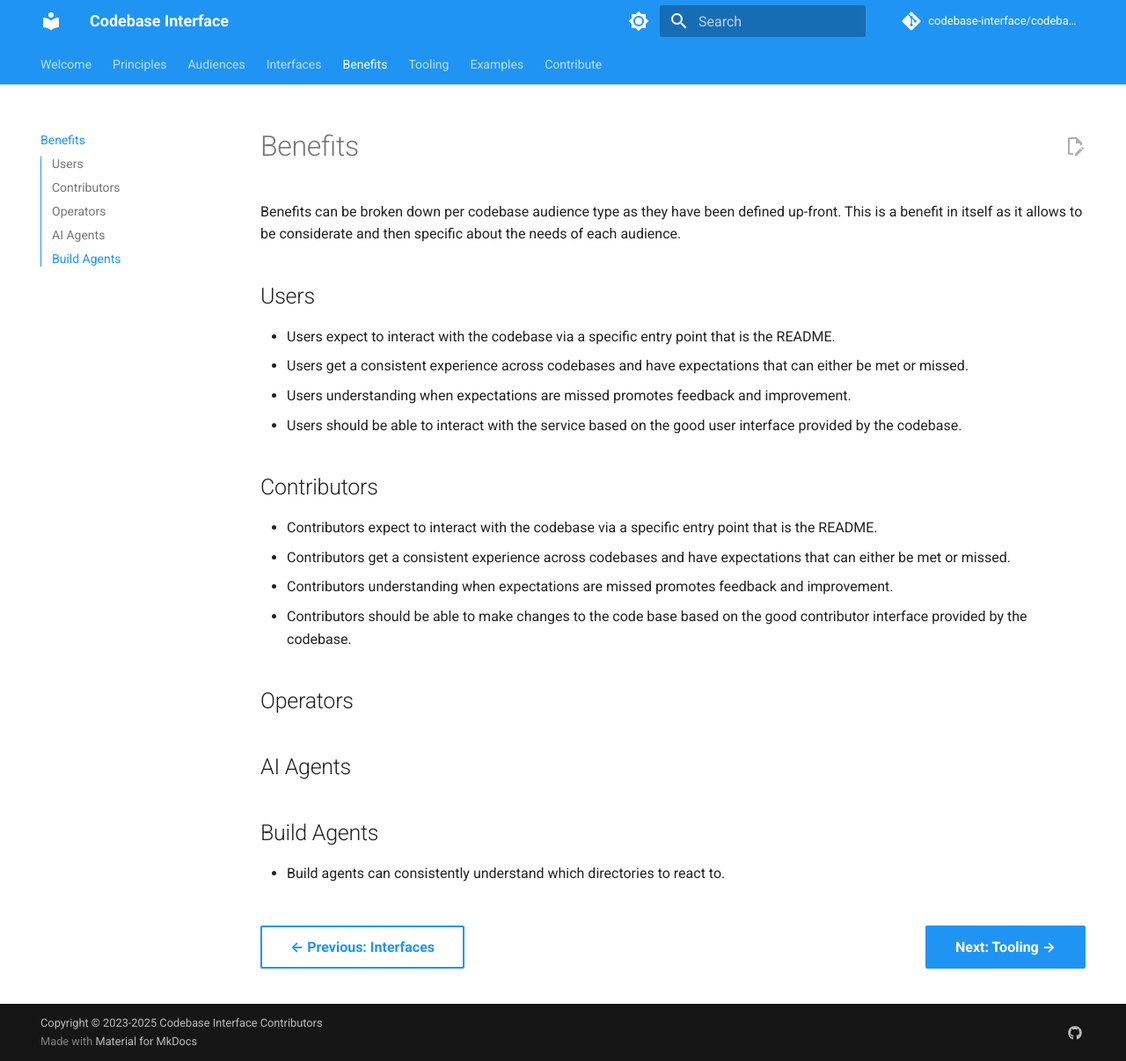
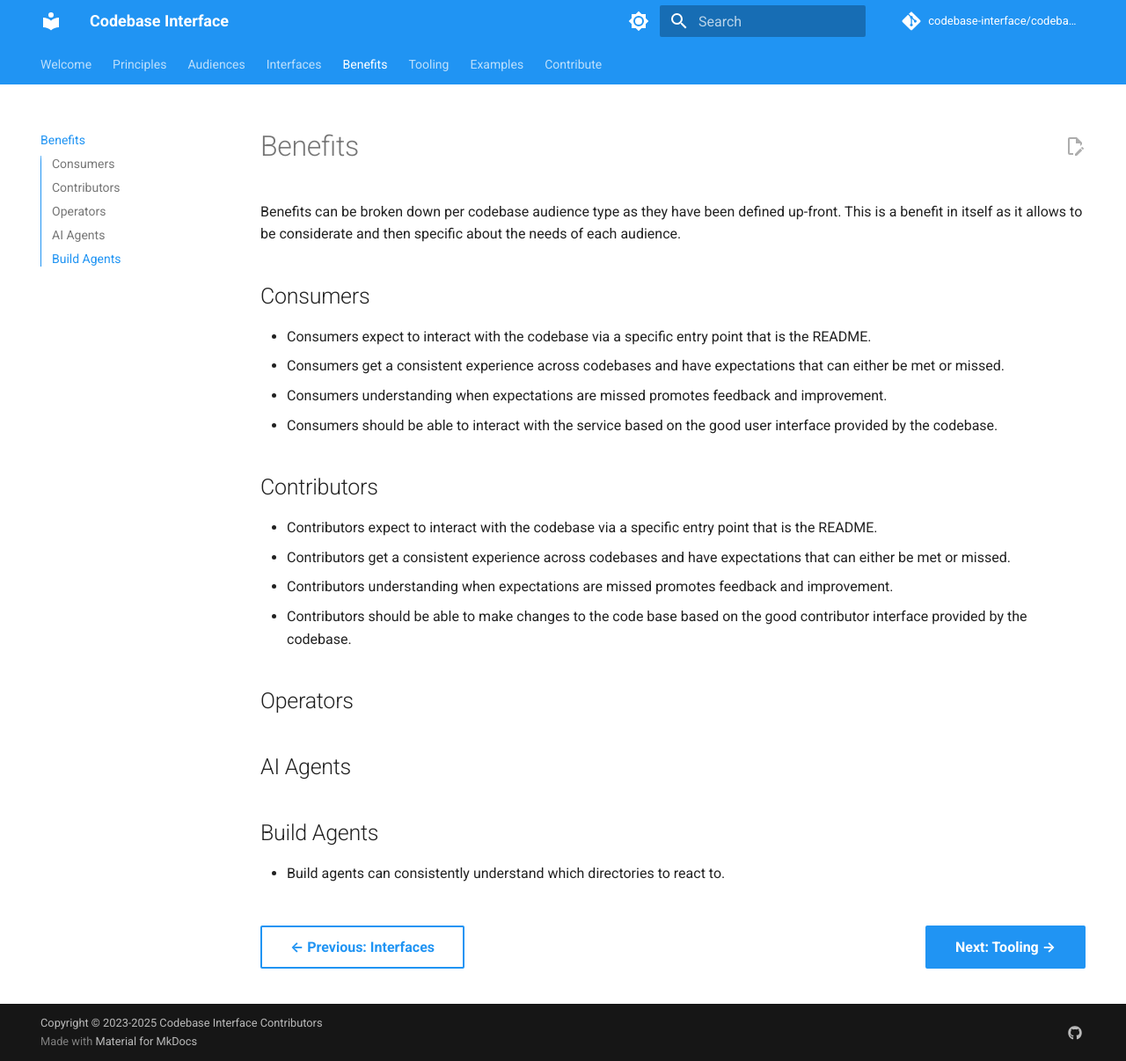
Before and after one commit to codebase-interface/codebase-interface.github.io, an MkDocs documentation site: the page built from docs/benefits.md, in a window 1280 px wide and 1206 px high. Shown: the whole window at 88% size. Built offline with MkDocs 1.6.1 and Material for MkDocs 9.7.7, drawn with Linux system fonts in a browser that asks for light colours; comment, search, counter and statistics services are not loaded.

Commit message:
Update benefits.md

```diff
--- a/docs/benefits.md
+++ b/docs/benefits.md
@@ -2,12 +2,12 @@
 
 Benefits can be broken down per codebase audience type as they have been defined up-front. This is a benefit in itself as it allows to be considerate and then specific about the needs of each audience.
 
-## Users
+## Consumers
 
-- Users expect to interact with the codebase via a specific entry point that is the README.
-- Users get a consistent experience across codebases and have expectations that can either be met or missed.
-- Users understanding when expectations are missed promotes feedback and improvement.
-- Users should be able to interact with the service based on the good user interface provided by the codebase.
+- Consumers expect to interact with the codebase via a specific entry point that is the README.
+- Consumers get a consistent experience across codebases and have expectations that can either be met or missed.
+- Consumers understanding when expectations are missed promotes feedback and improvement.
+- Consumers should be able to interact with the service based on the good user interface provided by the codebase.
 
 ## Contributors
 
```
